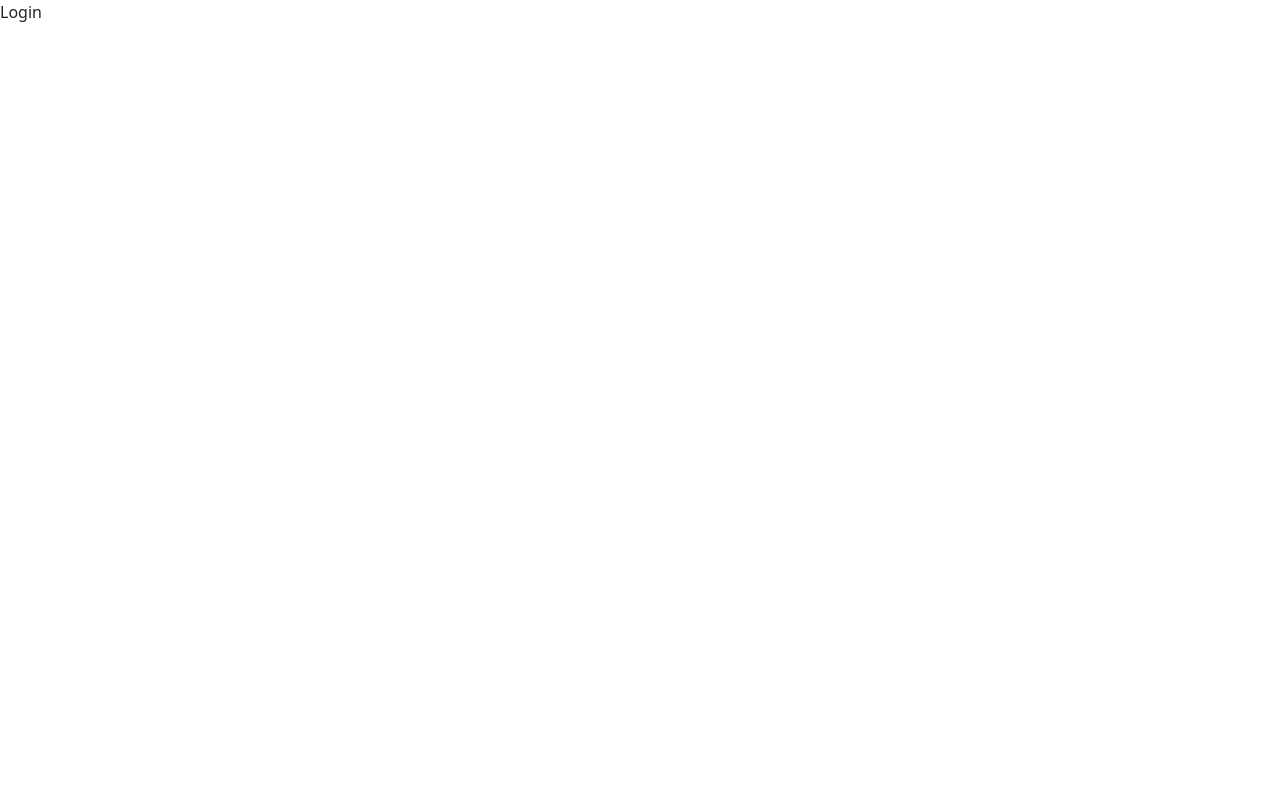
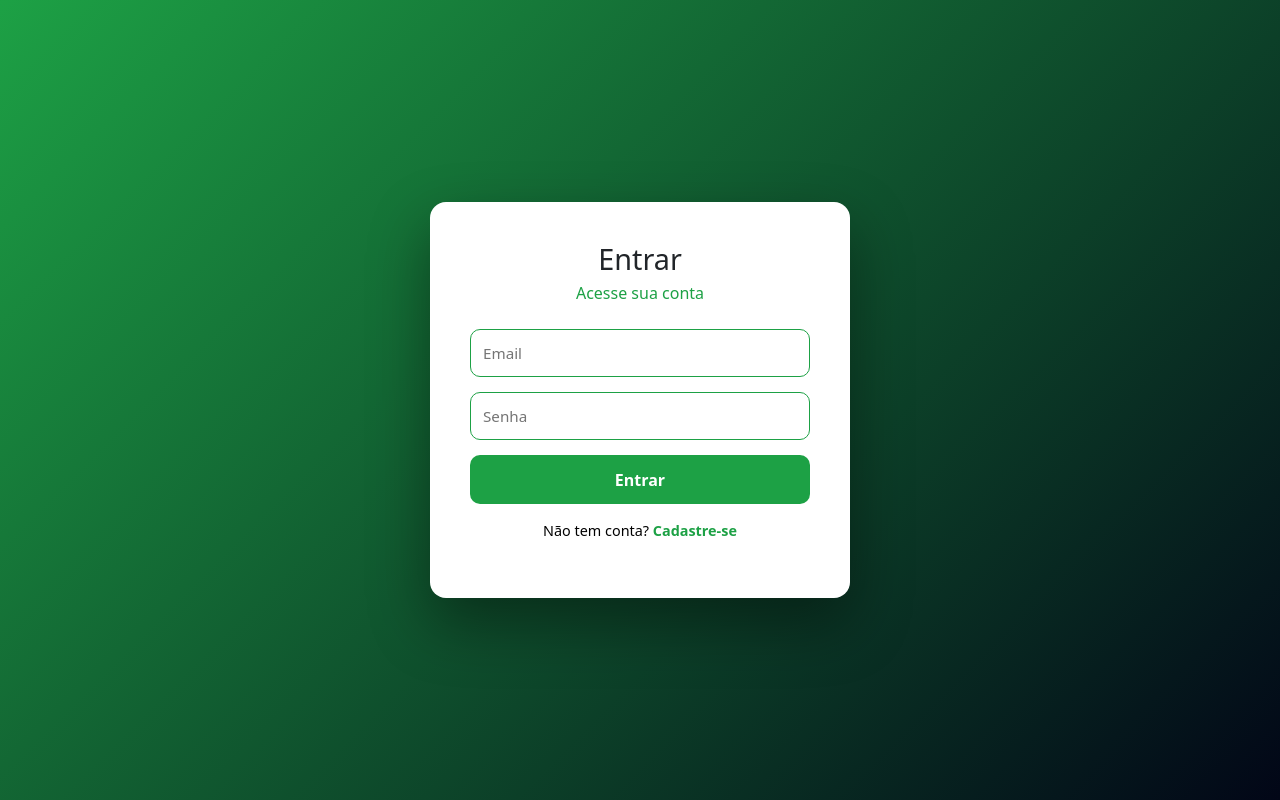
Before and after one commit to pedrorafaellbm/vida-verde-api, a React (Vite) app: page /login in a window 1280 px wide. Built offline with nearby package versions, Linux system fonts and the light colour scheme.

Commit message:
register

```diff
--- a/src/App.jsx
+++ b/src/App.jsx
@@ -1,35 +1,17 @@
-import { useState } from 'react'
-import reactLogo from './assets/react.svg'
-import viteLogo from '/vite.svg'
-import './App.css'
+import { BrowserRouter, Routes, Route, Navigate } from 'react-router-dom'
+import { Login } from './pages/Login'
+import { Register } from './pages/Register'
 
-function App() {
-  const [count, setCount] = useState(0)
+export default function App() {
+  return (
+    <BrowserRouter>
+      <Routes>
+        <Route path="/" element={<Login />} />
+        <Route path="/register" element={<Register />} />
 
-  return (
-    <>
-      <div>
-        <a href="https://vite.dev" target="_blank">
-          <img src={viteLogo} className="logo" alt="Vite logo" />
-        </a>
-        <a href="https://react.dev" target="_blank">
-          <img src={reactLogo} className="logo react" alt="React logo" />
-        </a>
-      </div>
-      <h1>Vite + React</h1>
-      <div className="card">
-        <button onClick={() => setCount((count) => count + 1)}>
-          count is {count}
-        </button>
-        <p>
-          Edit <code>src/App.jsx</code> and save to test HMR
-        </p>
-      </div>
-      <p className="read-the-docs">
-        Click on the Vite and React logos to learn more
-      </p>
-    </>
+        {/* fallback */}
+        <Route path="*" element={<Navigate to="/" />} />
+      </Routes>
+    </BrowserRouter>
   )
 }
-
-export default App
--- /dev/null
+++ b/src/components/RoleSelect.jsx
@@ -0,0 +1,13 @@
+export function RoleSelect({ value, onChange }) {
+return (
+<select
+value={value}
+onChange={(e) => onChange(e.target.value)}
+className="w-full p-2 border rounded mb-4"
+>
+<option value="comprador">Comprador</option>
+<option value="empresa">Empresa</option>
+<option value="admin">Administrador</option>
+</select>
+);
+}
--- a/src/main.jsx
+++ b/src/main.jsx
@@ -6,6 +6,7 @@ import 'bootstrap/dist/css/bootstrap.min.css';
 import { createBrowserRouter, RouterProvider } from 'react-router-dom';
 import Layout from './components/Layout.jsx';
 import { Login } from './pages/Login.jsx';
+import { Register } from './pages/Register.jsx';
 import { Home } from './pages/Home.jsx';
 import { Contato } from './pages/Contato.jsx';
 
@@ -35,6 +36,10 @@ const router2 = createBrowserRouter([
     path: "/login",
     element: <Login />, // sem Navbar e Footer
   },
+  {
+    path: "/register",
+    element: <Register />, // sem Navbar e Footer
+  },
 ]);
 
 createRoot(document.getElementById('root')).render(
--- a/src/pages/Login.jsx
+++ b/src/pages/Login.jsx
@@ -1,7 +1,75 @@
-import React from 'react'
+import { useState } from "react";
+import { api } from "../service/api";
+import './login.css'
 
-export const Login = () => {
+
+export function Login() {
+  const [email, setEmail] = useState('')
+  const [password, setPassword] = useState('')
+  const [loading, setLoading] = useState(false)
+
+  async function handleSubmit(e) {
+    e.preventDefault()
+    setLoading(true)
+
+    try {
+      const response = await api.post('/auth/login', {
+        email,
+        password,
+      })
+
+      // exemplo esperado do back
+      // { token, role }
+      const { token, role } = response.data
+
+      localStorage.setItem('token', token)
+      localStorage.setItem('role', role)
+
+      alert('Login realizado com sucesso!')
+
+      // redirects futuros por role
+      // admin -> /admin
+      // empresa -> /dashboard
+      // comprador -> /home
+    } catch {
+      alert('Email ou senha inválidos')
+    } finally {
+      setLoading(false)
+    }
+  }
+
   return (
-    <div>Login</div>
+    <div className="login-container">
+      <div className="login-card">
+        <h1>Entrar</h1>
+        <p className="subtitle">Acesse sua conta</p>
+
+        <form onSubmit={handleSubmit}>
+          <input
+            type="email"
+            placeholder="Email"
+            value={email}
+            onChange={(e) => setEmail(e.target.value)}
+            required
+          />
+
+          <input
+            type="password"
+            placeholder="Senha"
+            value={password}
+            onChange={(e) => setPassword(e.target.value)}
+            required
+          />
+
+          <button type="submit" disabled={loading}>
+            {loading ? 'Entrando...' : 'Entrar'}
+          </button>
+        </form>
+
+        <p className="footer-text">
+          Não tem conta? <a href="/register">Cadastre-se</a>
+        </p>
+      </div>
+    </div>
   )
 }
--- /dev/null
+++ b/src/pages/Register.jsx
@@ -0,0 +1,59 @@
+import { useState } from "react";
+import { RoleSelect } from "../components/RoleSelect";
+import { api } from "../service/api";
+import './register.css'
+
+export function Register() {
+  const [role, setRole] = useState('comprador')
+  const [form, setForm] = useState({})
+
+  function handleChange(e) {
+    setForm({ ...form, [e.target.name]: e.target.value })
+  }
+
+  async function handleSubmit(e) {
+    e.preventDefault()
+
+    if (role === 'admin') return
+
+    try {
+      await api.post('/auth/register', { ...form, role })
+      alert('Cadastro realizado com sucesso!')
+    } catch {
+      alert('Erro ao cadastrar')
+    }
+  }
+
+  return (
+    <div className="register-container">
+      <div className="register-card">
+        <h1>Crie sua conta</h1>
+        <p className="subtitle">Plantei Marketplace</p>
+
+        <select value={role} onChange={(e) => setRole(e.target.value)}>
+          <option value="comprador">Comprador</option>
+          <option value="empresa">Empresa</option>
+        </select>
+
+        <form onSubmit={handleSubmit}>
+          <input name="name" placeholder="Nome completo" onChange={handleChange} />
+          <input name="email" type="email" placeholder="Email" onChange={handleChange} />
+          <input name="password" type="password" placeholder="Senha" onChange={handleChange} />
+
+          {role === 'empresa' && (
+            <>
+              <input name="companyName" placeholder="Nome da empresa" onChange={handleChange} />
+              <input name="cnpj" placeholder="CNPJ" onChange={handleChange} />
+            </>
+          )}
+
+          {role === 'comprador' && (
+            <input name="cpf" placeholder="CPF" onChange={handleChange} />
+          )}
+
+          <button type="submit">Cadastrar</button>
+        </form>
+      </div>
+    </div>
+  )
+}
--- /dev/null
+++ b/src/pages/login.css
@@ -0,0 +1,82 @@
+.login-container {
+  min-height: 100vh;
+  display: flex;
+  align-items: center;
+  justify-content: center;
+  background: linear-gradient(135deg, #1da145, #020617);
+  font-family: system-ui, sans-serif;
+}
+
+.login-card {
+  background: #ffffff;
+  padding: 2.5rem;
+  border-radius: 16px;
+  width: 100%;
+  max-width: 420px;
+  box-shadow: 0 25px 60px rgba(0, 0, 0, 0.4);
+}
+
+.login-card h1 {
+  text-align: center;
+  font-size: 1.8rem;
+  margin-bottom: 0.25rem;
+}
+
+.subtitle {
+  text-align: center;
+  color: #64748b;
+  margin-bottom: 1.5rem;
+}
+
+.login-card input {
+  width: 100%;
+  padding: 0.75rem;
+  margin-bottom: 0.9rem;
+  border-radius: 10px;
+  border: 1px solid #1da145;
+  font-size: 0.95rem;
+}
+
+.login-card input:focus {
+  outline: none;
+  border-color: #1da145;
+}
+
+.login-card button {
+  width: 100%;
+  padding: 0.8rem;
+  border-radius: 10px;
+  border: none;
+  background: #1da145;
+  color: #fff;
+  font-size: 1rem;
+  font-weight: 600;
+  cursor: pointer;
+  transition: 0.2s;
+}
+
+.login-card button:disabled {
+  opacity: 0.7;
+  cursor: not-allowed;
+}
+
+.login-card button:hover:not(:disabled) {
+  background: #1da145;
+}
+
+.footer-text {
+  margin-top: 1rem;
+  text-align: center;
+  font-size: 0.9rem;
+  color: rgb(0, 0, 0);
+}
+
+.footer-text a {
+  color: #1da145;
+  font-weight: 600;
+  text-decoration: none;
+}
+
+.footer-text a:hover {
+  text-decoration: underline;
+}
--- /dev/null
+++ b/src/pages/register.css
@@ -0,0 +1,62 @@
+.register-container {
+  min-height: 100vh;
+  display: flex;
+  align-items: center;
+  justify-content: center;
+  background: linear-gradient(135deg, #1da145, #020617);
+  font-family: system-ui, sans-serif;
+}
+
+.register-card {
+  background: #fff;
+  padding: 2.5rem;
+  border-radius: 16px;
+  width: 100%;
+  max-width: 420px;
+  box-shadow: 0 25px 60px rgba(0, 0, 0, 0.4);
+}
+
+.register-card h1 {
+  text-align: center;
+  font-size: 1.8rem;
+  margin-bottom: 0.25rem;
+}
+
+.subtitle {
+  text-align: center;
+  color: #1da145;
+  margin-bottom: 1.5rem;
+}
+
+.register-card select,
+.register-card input {
+  width: 100%;
+  padding: 0.75rem;
+  margin-bottom: 0.9rem;
+  border-radius: 10px;
+  border: 1px solid #1da145;
+  font-size: 0.95rem;
+}
+
+.register-card input:focus,
+.register-card select:focus {
+  outline: none;
+  border-color: #1da145;
+}
+
+.register-card button {
+  width: 100%;
+  padding: 0.8rem;
+  border-radius: 10px;
+  border: none;
+  background: #1da145;
+  color: #fff;
+  font-size: 1rem;
+  font-weight: 600;
+  cursor: pointer;
+  transition: 0.2s;
+}
+
+.register-card button:hover {
+  background: #1da145;
+}
--- a/src/service/api.js
+++ b/src/service/api.js
@@ -1,11 +1,17 @@
 import axios from 'axios'
 
-console.log('API base URL:', import.meta.env.MODE)
-console.log('API', import.meta.env.VITE_API_BASE_URL)
-
 export const api = axios.create({
-  baseURL: 'http://127.0.0.1:5000/',
+  baseURL: import.meta.env.VITE_API_BASE_URL || 'http://127.0.0.1:5000',
   headers: {
     'Content-Type': 'application/json',
   },
 })
+
+// interceptor opcional (pra JWT no futuro)
+api.interceptors.request.use((config) => {
+  const token = localStorage.getItem('token')
+  if (token) {
+    config.headers.Authorization = `Bearer ${token}`
+  }
+  return config
+})
```
Also changed, not shown: 2 other files (tests, documents, lock files or other folders).
